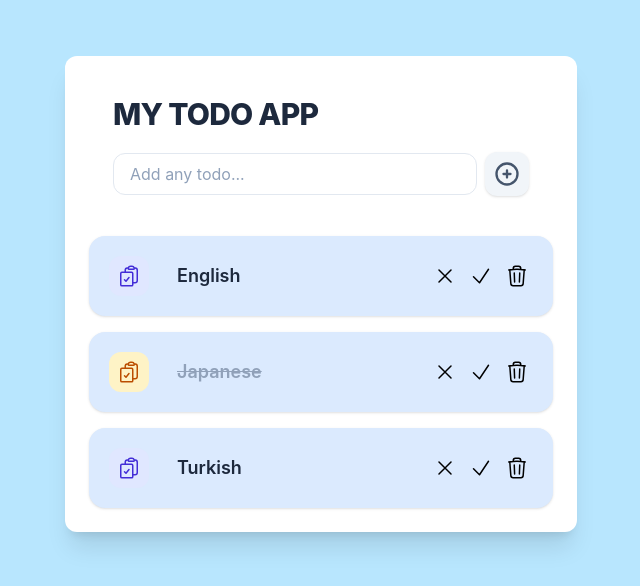
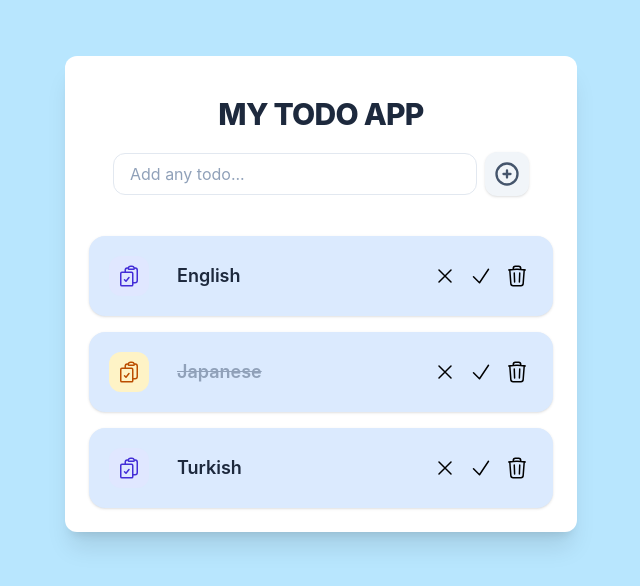
Before and after one commit to PolluXx571/react_2026_z_to_h, a React (Vite) app: page / in a window 1280 px wide. Shown: the top 586 px of the page, without its empty margins (319-959 px from the left). Built offline with nearby package versions, Linux system fonts and the light colour scheme.

Commit message:
h1 text  centered

```diff
--- a/src/components/myTodo/Header.jsx
+++ b/src/components/myTodo/Header.jsx
@@ -3,7 +3,7 @@ import React from 'react';
 function Header({ text, setText, addTodo }) {
       return (
             <div className='max-w-md mx-auto p-4'>
-                  <h1 className='text-3xl font-extrabold text-slate-800 tracking-tight text-center sm:text-left'>
+                  <h1 className='text-3xl flex items-center justify-center font-extrabold text-slate-800 tracking-tight text-center sm:text-left'>
                         MY TODO APP
                   </h1>
 
```
